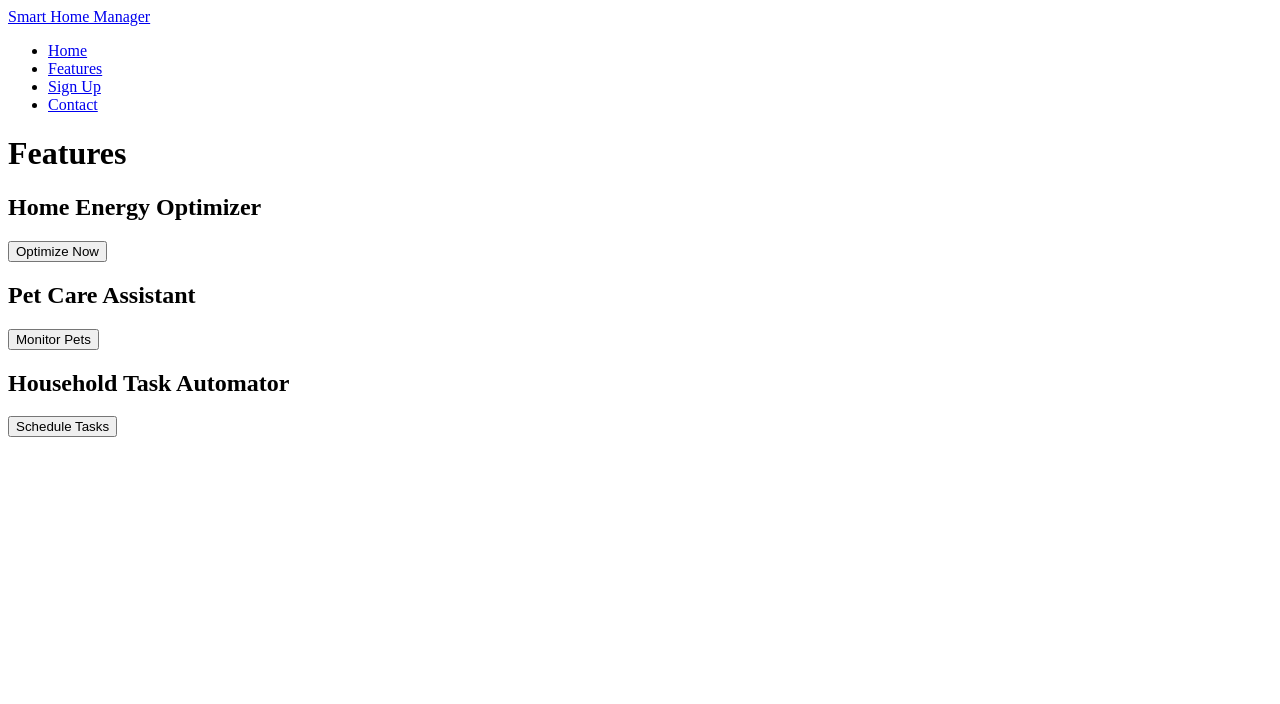
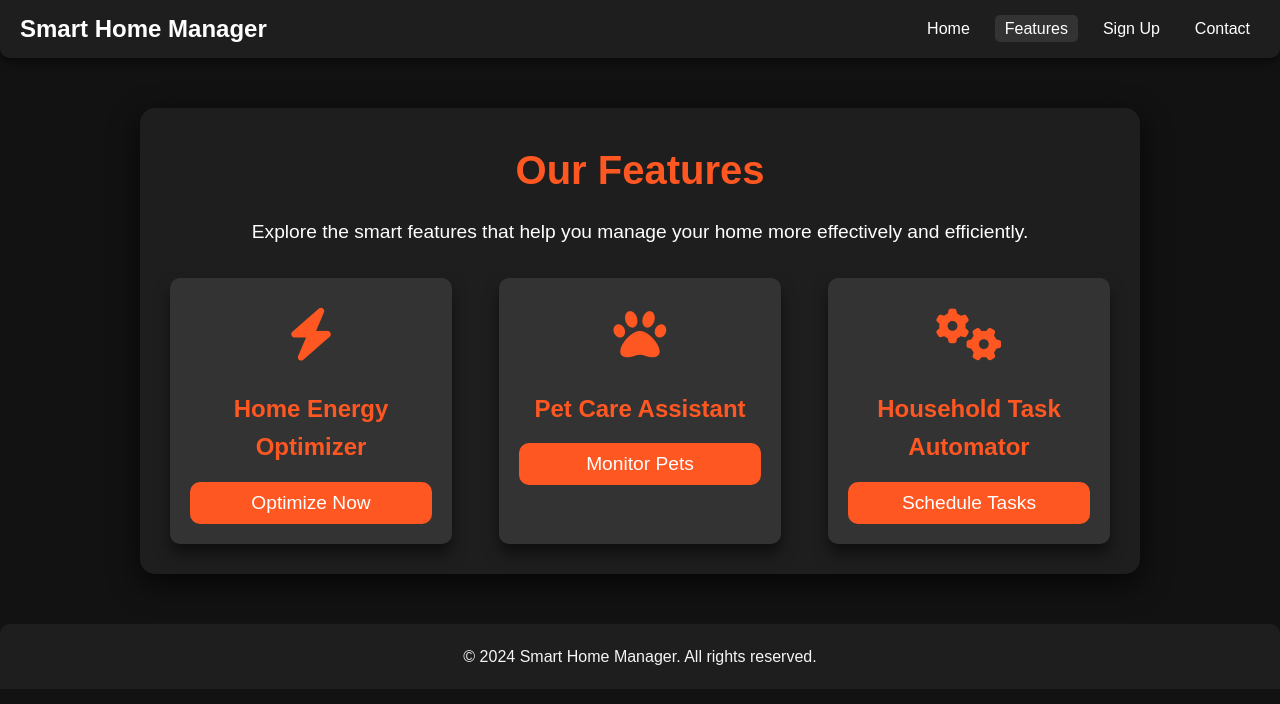
Before and after one commit to alienx5499/smart-home-manager, a plain HTML site: page features.html in a window 1280 px wide. Drawn offline with Linux system fonts and the light colour scheme.

Commit message:
updated feature page

```diff
--- /dev/null
+++ b/css/features.css
@@ -0,0 +1,168 @@
+* {
+    margin: 0;
+    padding: 0;
+    box-sizing: border-box;
+    font-family: 'Arial', sans-serif;
+}
+
+body {
+    line-height: 1.6;
+    background-color: #121212; /* Dark mode background */
+    color: #f5f5f5; /* Light text for contrast */
+    overflow-x: hidden;
+}
+
+/* Header Styles */
+.header {
+    background: #1e1e1e;
+    color: #fff;
+    padding: 10px 20px;
+    border-radius: 0 0 10px 10px;
+    box-shadow: 0 4px 10px rgba(0, 0, 0, 0.5);
+}
+
+.navbar {
+    display: flex;
+    justify-content: space-between;
+    align-items: center;
+}
+
+.nav-logo {
+    font-size: 1.5em;
+    font-weight: bold;
+    color: #fff;
+    text-decoration: none;
+    transition: transform 0.3s ease;
+}
+
+.nav-logo:hover {
+    transform: scale(1.1);
+}
+
+.nav-links {
+    list-style: none;
+    display: flex;
+    gap: 15px;
+}
+
+.nav-links a {
+    text-decoration: none;
+    color: #fff;
+    font-weight: 500;
+    padding: 5px 10px;
+    transition: background 0.3s, transform 0.3s;
+}
+
+.nav-links a:hover,
+.nav-links a.active {
+    background: #333;
+    color: #fff;
+    border-radius: 5px;
+    transform: scale(1.1);
+}
+
+/* Features Section */
+.features-section {
+    max-width: 1000px;
+    margin: 50px auto;
+    padding: 30px;
+    background: #1e1e1e; /* Dark background for feature section */
+    border-radius: 15px;
+    box-shadow: 0 10px 30px rgba(0, 0, 0, 0.7);
+    color: #f5f5f5;
+    transition: transform 0.5s ease, opacity 0.5s ease;
+}
+
+.features-section h1 {
+    font-size: 2.5em;
+    margin-bottom: 15px;
+    color: #ff5722;
+    text-align: center;
+}
+
+.features-section p {
+    font-size: 1.2em;
+    color: #fff;
+    text-align: center;
+    margin-bottom: 30px;
+}
+
+.feature-cards {
+    display: flex;
+    justify-content: space-between;
+    gap: 20px;
+}
+
+.feature-card {
+    background: #333;
+    padding: 20px;
+    border-radius: 10px;
+    width: 30%;
+    box-shadow: 0 10px 15px rgba(0, 0, 0, 0.5);
+    transition: transform 0.3s ease, box-shadow 0.3s ease;
+}
+
+.feature-card h2 {
+    font-size: 1.5em; /* Reduced font size */
+    color: #ff5722;
+    margin-bottom: 15px;
+    text-align: center;
+}
+
+.feature-card p {
+    font-size: 0.9em; /* Reduced font size for text in feature card */
+    color: #fff;
+    margin-bottom: 20px;
+    text-align: center;
+}
+
+.feature-card button {
+    padding: 10px 20px;
+    background: #ff5722;
+    color: #fff;
+    font-size: 1.2em;
+    border: none;
+    border-radius: 10px;
+    cursor: pointer;
+    transition: background 0.3s, transform 0.3s;
+    width: 100%;
+}
+
+.feature-card button:hover {
+    background: #ff7043;
+    transform: translateY(-3px);
+}
+
+.feature-card:hover {
+    transform: scale(1.05);
+    box-shadow: 0 15px 30px rgba(0, 0, 0, 0.7);
+}
+
+/* Feature Icon Styles */
+.feature-icon {
+    font-size: 3em;
+    color: #ff5722;
+    margin-bottom: 15px;
+    text-align: center;
+    animation: pulse 2s infinite ease-in-out;
+}
+
+/* Pulsing Animation */
+@keyframes pulse {
+    0%, 100% {
+        transform: scale(1);
+    }
+    50% {
+        transform: scale(1.1);
+    }
+}
+
+/* Footer */
+.footer {
+    text-align: center;
+    margin-top: 50px;
+    padding: 20px;
+    background: #1e1e1e;
+    color: #f5f5f5;
+    border-radius: 10px 10px 0 0;
+}
--- a/features.html
+++ b/features.html
@@ -3,8 +3,9 @@
 <head>
   <meta charset="UTF-8">
   <meta name="viewport" content="width=device-width, initial-scale=1.0">
-  <title>Features</title>
-  <link rel="stylesheet" href="css/styles.css">
+  <title>Features | Smart Home Manager</title>
+  <link rel="stylesheet" href="css/features.css">
+  <link rel="stylesheet" href="https://cdnjs.cloudflare.com/ajax/libs/font-awesome/6.0.0/css/all.min.css">
 </head>
 <body>
   <header class="header">
@@ -12,7 +13,7 @@
       <a href="index.html" class="nav-logo">Smart Home Manager</a>
       <ul class="nav-links">
         <li><a href="index.html">Home</a></li>
-        <li><a href="features.html">Features</a></li>
+        <li><a href="features.html" class="active">Features</a></li>
         <li><a href="signup.html">Sign Up</a></li>
         <li><a href="contact.html">Contact</a></li>
       </ul>
@@ -20,21 +21,38 @@
   </header>
 
   <main class="features-section">
-    <h1>Features</h1>
+    <div class="features-container">
+      <h1>Our Features</h1>
+      <p>Explore the smart features that help you manage your home more effectively and efficiently.</p>
+
+      <div class="feature-cards">
         <section class="feature-card">
+          <div class="feature-icon">
+            <i class="fas fa-bolt"></i>
+          </div>
           <h2>Home Energy Optimizer</h2>
           <button class="feature-button" onclick="optimizeNow()">Optimize Now</button>
         </section>
         <section class="feature-card">
+          <div class="feature-icon">
+            <i class="fas fa-paw"></i>
+          </div>
           <h2>Pet Care Assistant</h2>
           <button class="feature-button" onclick="monitorPets()">Monitor Pets</button>
         </section>
         <section class="feature-card">
+          <div class="feature-icon">
+            <i class="fas fa-cogs"></i>
+          </div>
           <h2>Household Task Automator</h2>
           <button class="feature-button" onclick="scheduleTasks()">Schedule Tasks</button>
         </section>
+      </div>
+    </div>
   </main>
 
-  <script src="js/features.js"></script>
+  <footer class="footer">
+    <p>&copy; 2024 Smart Home Manager. All rights reserved.</p>
+  </footer>
 </body>
 </html>
```
Lines whose indentation alone changed are shown as unchanged.
